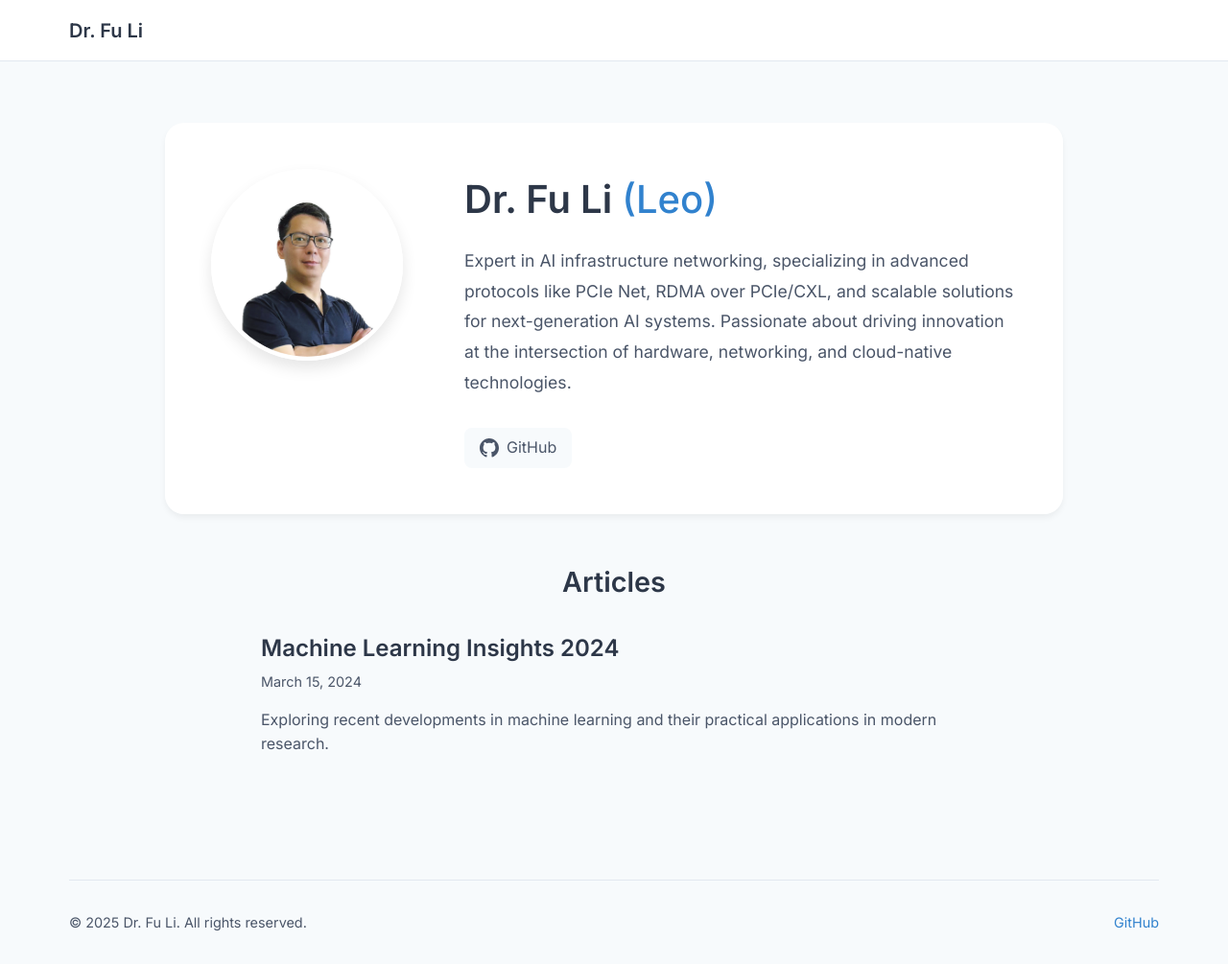
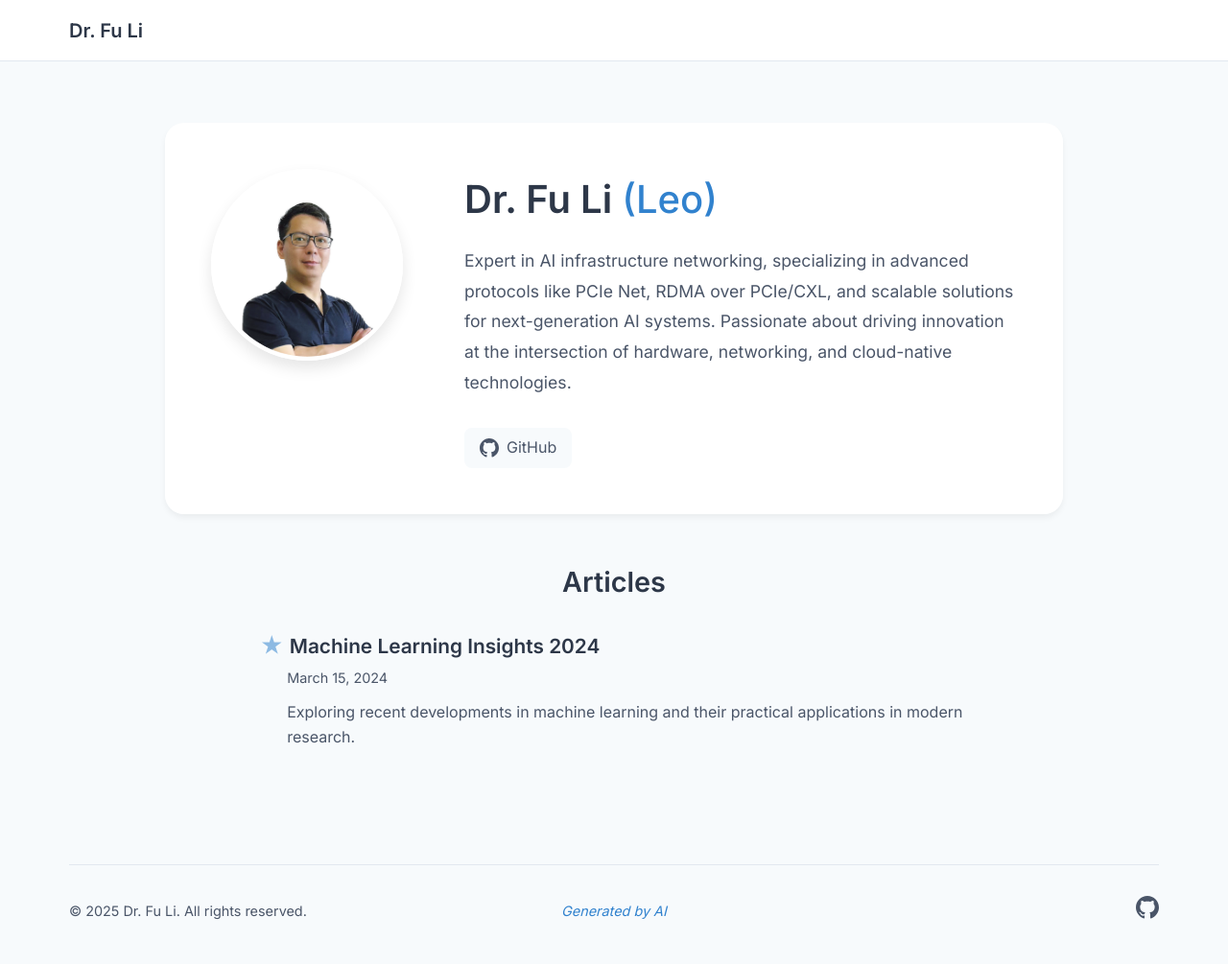
Before and after one commit to leoustc/leoustc.github.io, a Jekyll site: the page built from index.md, in a window 1280 px wide and 1005 px high. Shown: the whole window at 96% size. Built offline with Jekyll 4.4.1, drawn with Linux system fonts in a browser that asks for light colours.

Commit message:
20250121.23.31.37.33407

```diff
--- a/_layouts/default.html
+++ b/_layouts/default.html
@@ -24,8 +24,13 @@
                 <div class="footer-left">
                     © {{ 'now' | date: "%Y" }} Dr. Fu Li. All rights reserved.
                 </div>
+                <div class="footer-center">
+                    Generated by AI
+                </div>
                 <div class="footer-right">
-                    <a href="https://github.com/leoustc" target="_blank">GitHub</a>
+                    <a href="https://github.com/leoustc" target="_blank" class="github-footer">
+                        <svg class="github-icon" viewBox="0 0 24 24"><path d="M12 0c-6.626 0-12 5.373-12 12 0 5.302 3.438 9.8 8.207 11.387.599.111.793-.261.793-.577v-2.234c-3.338.726-4.033-1.416-4.033-1.416-.546-1.387-1.333-1.756-1.333-1.756-1.089-.745.083-.729.083-.729 1.205.084 1.839 1.237 1.839 1.237 1.07 1.834 2.807 1.304 3.492.997.107-.775.418-1.305.762-1.604-2.665-.305-5.467-1.334-5.467-5.931 0-1.311.469-2.381 1.236-3.221-.124-.303-.535-1.524.117-3.176 0 0 1.008-.322 3.301 1.23.957-.266 1.983-.399 3.003-.404 1.02.005 2.047.138 3.006.404 2.291-1.552 3.297-1.23 3.297-1.23.653 1.653.242 2.874.118 3.176.77.84 1.235 1.911 1.235 3.221 0 4.609-2.807 5.624-5.479 5.921.43.372.823 1.102.823 2.222v3.293c0 .319.192.694.801.576 4.765-1.589 8.199-6.086 8.199-11.386 0-6.627-5.373-12-12-12z"/></svg>
+                    </a>
                 </div>
             </div>
         </footer>
--- a/assets/css/styles.css
+++ b/assets/css/styles.css
@@ -176,16 +176,36 @@
 }
 
 .footer-content {
-    display: flex;
-    justify-content: space-between;
+    display: grid;
+    grid-template-columns: 1fr auto 1fr;
     align-items: center;
     color: var(--secondary-color);
     font-size: 0.9rem;
+    gap: 2rem;
 }
 
-.footer-right a {
+.footer-center {
+    text-align: center;
     color: var(--accent-color);
-    text-decoration: none;
+    font-style: italic;
+}
+
+.footer-right {
+    text-align: right;
+}
+
+.github-footer {
+    color: var(--secondary-color);
+    transition: color 0.2s ease;
+}
+
+.github-footer:hover {
+    color: var(--accent-color);
+}
+
+.github-footer .github-icon {
+    width: 24px;
+    height: 24px;
 }
 
 /* Hero Section */
@@ -433,6 +453,16 @@
     .hero-section {
         padding: 1rem 1rem 2rem;
     }
+
+    .footer-content {
+        grid-template-columns: 1fr;
+        gap: 1rem;
+        text-align: center;
+    }
+
+    .footer-right {
+        text-align: center;
+    }
 }
 
 /* Update posts section for list style */
@@ -456,15 +486,19 @@
 
 .post-item {
     border-bottom: 1px solid var(--border-color);
-    padding-bottom: 2.5rem;
+    padding-bottom: 2rem;
+    margin-bottom: 2rem;
 }
 
 .post-item:last-child {
     border-bottom: none;
+    margin-bottom: 0;
 }
 
 .post-item .post-title {
-    font-size: 1.5rem;
+    display: flex;
+    align-items: center;
+    font-size: 1.3rem;
     margin-bottom: 0.5rem;
 }
 
@@ -481,12 +515,27 @@
 .post-item .post-meta {
     font-size: 0.9rem;
     color: var(--secondary-color);
-    margin-bottom: 1rem;
+    margin-bottom: 0.75rem;
+    margin-left: 1.7rem;
 }
 
 .post-item .post-excerpt {
     color: var(--secondary-color);
     line-height: 1.6;
+    margin-left: 1.7rem;
+}
+
+.post-star {
+    display: inline-block;
+    color: var(--accent-color);
+    margin-right: 0.5rem;
+    animation: pulse 2s infinite;
+}
+
+@keyframes pulse {
+    0% { opacity: 0.5; }
+    50% { opacity: 1; }
+    100% { opacity: 0.5; }
 }
 
 /* Remove unused styles */
--- a/index.md
+++ b/index.md
@@ -27,6 +27,7 @@
         {% for post in site.posts %}
         <article class="post-item">
             <h3 class="post-title">
+                <span class="post-star">★</span>
                 <a href="{{ post.url | relative_url }}">{{ post.title }}</a>
             </h3>
             <div class="post-meta">{{ post.date | date: "%B %d, %Y" }}</div>
```
